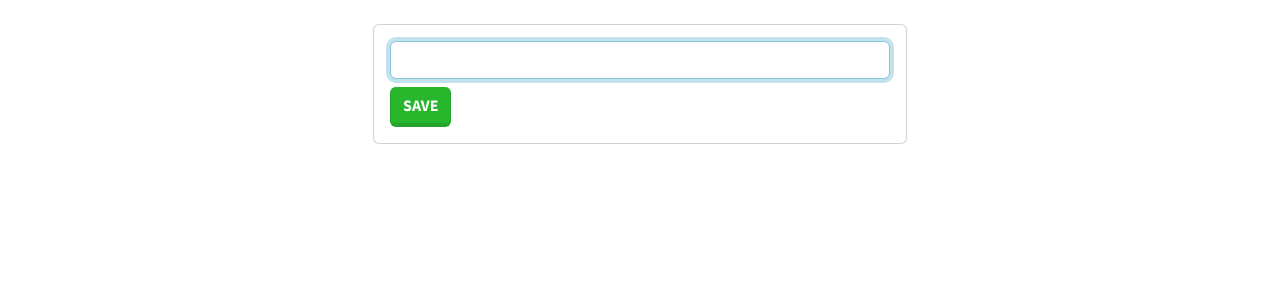
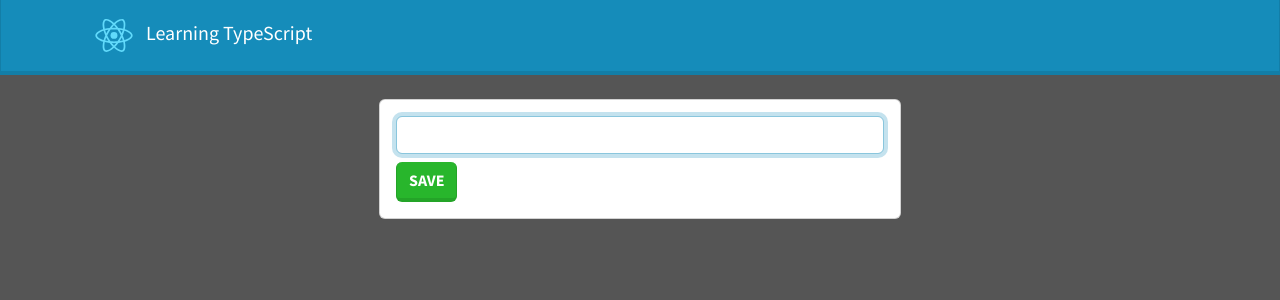
Before and after one commit to Mariana-Usuga/first-steps-typescript, a React (Create React App) app: page / in a window 1280 px wide. Shown: the top 300 px of the page. Built offline with nearby package versions, Linux system fonts and the light colour scheme.

Commit message:
add interface file

```diff
--- a/src/App.tsx
+++ b/src/App.tsx
@@ -1,13 +1,26 @@
+/* eslint-disable jsx-a11y/anchor-is-valid */
 /* eslint-disable import/extensions */
 /* eslint-disable import/no-unresolved */
 import React from 'react';
-import Form from './Form';
+import TaskForm from './Todos/TaskForm';
+import logo from './logo.svg';
 // import Card from './Card';
 
 const App = () => (
-  <div className="App">
+  <div className="bg-dark" style={{ height: '100vh' }}>
+    <nav className="navbar navbar-dark bg-primary">
+      <div className="container">
+        <a href="" className="navbar-brand">
+          <img src={logo} alt="react-logo" style={{ width: '4rem' }} />
+          Learning TypeScript
+        </a>
+      </div>
+    </nav>
+    <main className="container p4">
+      <TaskForm />
+    </main>
     <header className="App-header">
-      <Form />
+
       {/* <Card title="mariana" description="description" numVotes={20} /> */}
       {/* <Card title="mariana2" description="description2"> */}
       {/* Este es el hijo */}
--- a/src/Form.tsx
+++ b/src/Todos/TaskForm.tsx
@@ -1,17 +1,14 @@
+/* eslint-disable import/extensions */
+/* eslint-disable import/no-unresolved */
 /* eslint-disable no-unused-expressions */
 /* eslint-disable jsx-a11y/no-autofocus */
 /* eslint-disable react/no-array-index-key */
 import React, { FormEvent, ChangeEvent, FC, useState } from 'react';
-import { FaCheckSquare, FaRegTimesCircle, FaTrashAlt } from 'react-icons/fa';
+import { Task } from '../interfaces/Task';
 
-interface ITask {
-  newTask: string
-  done: boolean
-}
-
-const Form: FC = () => {
+const TaskForm: FC = () => {
   const [newTask, setNewTask] = useState<string>('');
-  const [tasks, setTasks] = useState<ITask[]>([]);
+  const [tasks, setTasks] = useState<Task[]>([]);
 
   const handleSubmit = (e:FormEvent<HTMLFormElement>) => {
     e.preventDefault();
@@ -39,7 +36,7 @@ const Form: FC = () => {
 
   return (
     <>
-      {tasks.map((task: ITask, i:number) => (
+      {/* {tasks.map((task: ITask, i:number) => (
         <div key={i} className="card card-body mt-2">
           <div className="row">
             <div className="col-sm-6">
@@ -65,7 +62,7 @@ const Form: FC = () => {
             </div>
           </div>
         </div>
-      ))}
+      ))} */}
       <div className="container p-4">
         <div className="row">
           <div className="col-md-6 offset-md-3">
@@ -95,4 +92,4 @@ const Form: FC = () => {
   );
 };
 
-export default Form;
+export default TaskForm;
--- /dev/null
+++ b/src/interfaces/Task.ts
@@ -0,0 +1,4 @@
+export interface Task {
+  newTask: string
+  done: boolean
+}
```
Also changed, not shown: src/Todos/TaskCard.tsx (added, +33 -0 lines), src/Todos/TaskList.tsx (added, +24 -0 lines).
